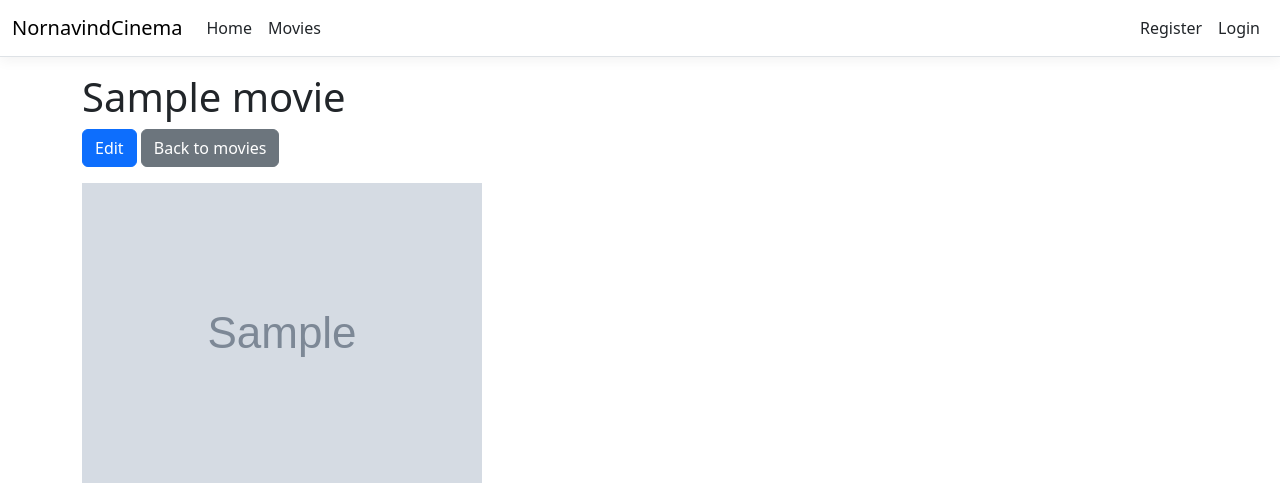
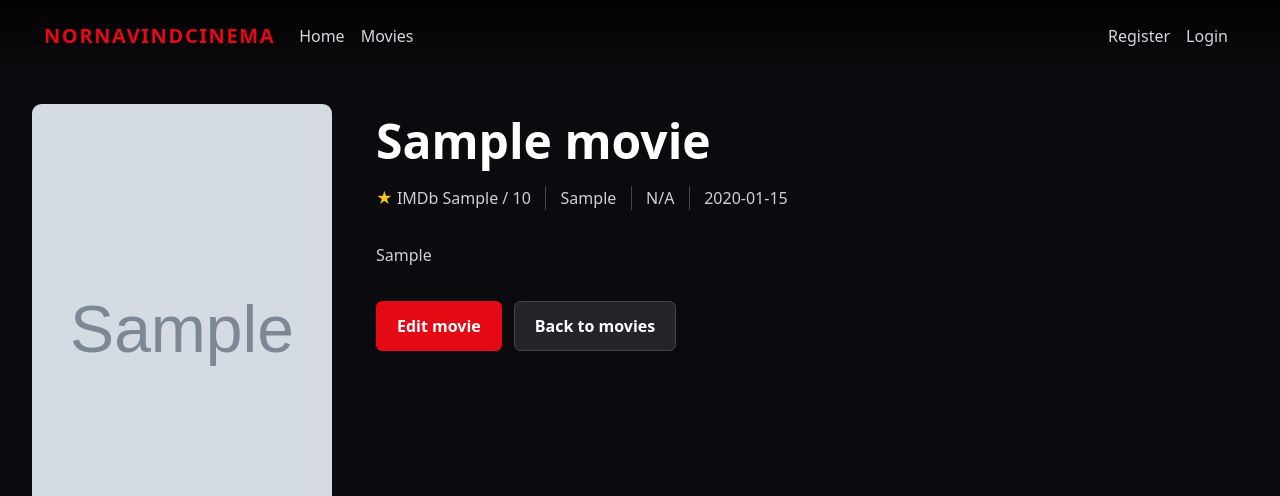
Before and after one commit to Himske/NornavindCinema, an ASP.NET Core app: page /Movies/Details/1 in a window 1280 px wide. Shown: the top 496 px of the page. Run offline with ASP.NET Core 8, Linux system fonts and the light colour scheme; tables that the repository leaves empty hold one stand-in row (values such as "Sample post"); grey boxes marked "Sample" are stand-in pictures; style sheets or scripts are compiled from the project's sources; some libraries are stand-ins or nearby versions.

Commit message:
Modified the movie details page.

```diff
--- a/Views/Movies/Details.cshtml
+++ b/Views/Movies/Details.cshtml
@@ -2,44 +2,82 @@
 
 @{
     ViewData["Title"] = Model.Title;
+    ViewData["Cinema"] = true;
+    ViewData["BodyClass"] = "cinema-body--details";
+
+    string Display(string? value) => string.IsNullOrWhiteSpace(value) || value.Trim().Equals("N/A", StringComparison.OrdinalIgnoreCase) ? "N/A" : value;
+    var genres = Model.Genres.Count > 0 ? string.Join(", ", Model.Genres) : "N/A";
+    var actors = Model.Actors.Count > 0 ? string.Join(", ", Model.Actors) : "N/A";
+    var hasPoster = Display(Model.Poster) != "N/A";
+    var hasBackdrop = Display(Model.Backdrop) != "N/A";
 }
 
-<h1>@Model.Title</h1>
-<div class="mb-3">
-    <a asp-action="Edit" asp-route-id="@Model.Id" class="btn btn-primary">Edit</a>
-    <a asp-action="Index" class="btn btn-secondary">Back to movies</a>
+@section Styles {
+    <link rel="stylesheet" href="~/css/movie-details.css" asp-append-version="true" />
+}
+
+<div class="movie-details">
+    <section class="movie-details__hero" aria-labelledby="movie-title">
+        <div class="movie-details__poster">
+            @if (hasPoster) {
+                <img src="@Model.Poster" alt="Poster for @Model.Title" />
+            }
+            else {
+                <span>Poster unavailable</span>
+            }
+        </div>
+        <div class="movie-details__summary">
+            <h1 id="movie-title">@Display(Model.Title)</h1>
+            <div class="movie-details__meta">
+                <span><span class="movie-details__star" aria-hidden="true">&#9733;</span> IMDb @Display(Model.ImdbRating) / 10</span>
+                <span>@Display(Model.Year)</span>
+                <span>@genres</span>
+                <span>@Display(Model.Runtime)</span>
+            </div>
+            <p class="movie-details__plot">@Display(Model.Plot)</p>
+            <div class="movie-details__actions">
+                <a asp-action="Edit" asp-route-id="@Model.Id" class="movie-details__button movie-details__button--primary">Edit movie</a>
+                <a asp-action="Index" class="movie-details__button movie-details__button--secondary">Back to movies</a>
+            </div>
+        </div>
+    </section>
+
+    <div class="movie-details__panels">
+        <section class="movie-details__panel" aria-labelledby="overview-title">
+            <h2 id="overview-title" class="movie-details__panel-heading">Overview</h2>
+            <dl class="movie-details__facts">
+                <div><dt>Director</dt><dd>@Display(Model.Director)</dd></div>
+                <div><dt>Writers</dt><dd>@Display(Model.Writer)</dd></div>
+                <div><dt>Stars</dt><dd>@actors</dd></div>
+                <div><dt>Release date</dt><dd>@(Model.Released?.ToString("D") ?? "N/A")</dd></div>
+                <div><dt>Language</dt><dd>@Display(Model.Language)</dd></div>
+                <div><dt>Box office</dt><dd>@Display(Model.BoxOffice)</dd></div>
+                <div><dt>Rated</dt><dd>@Display(Model.Rated)</dd></div>
+                <div><dt>Country</dt><dd>@Display(Model.Country)</dd></div>
+                <div><dt>Awards</dt><dd>@Display(Model.Awards)</dd></div>
+                <div><dt>Production</dt><dd>@Display(Model.Production)</dd></div>
+                <div><dt>Metascore</dt><dd>@Display(Model.Metascore)</dd></div>
+                <div><dt>IMDb ID</dt><dd>@Display(Model.ImdbId)</dd></div>
+            </dl>
+        </section>
+
+        <aside class="movie-details__panel movie-details__ratings" aria-labelledby="ratings-title">
+            <h2 id="ratings-title">Ratings</h2>
+            <p class="movie-details__score"><span class="movie-details__star" aria-hidden="true">&#9733;</span> @Display(Model.ImdbRating) <span>/ 10</span></p>
+            <p class="movie-details__votes">IMDb votes: @Display(Model.ImdbVotes)</p>
+            @if (Model.Ratings.Count > 0) {
+                <dl class="movie-details__rating-list">
+                    @foreach (var rating in Model.Ratings) {
+                        <div><dt>@Display(rating.Source)</dt><dd>@Display(rating.Value)</dd></div>
+                    }
+                </dl>
+            }
+        </aside>
+    </div>
+    @if (hasBackdrop) {
+        <section class="movie-details__backdrop" aria-labelledby="backdrop-title">
+            <h2 id="backdrop-title">Backdrop</h2>
+            <img src="@Model.Backdrop" alt="Backdrop for @Model.Title" />
+        </section>
+    }
 </div>
-@if (!string.IsNullOrWhiteSpace(Model.Poster)) {
-    <p><img src="@Model.Poster" alt="Poster for @Model.Title" class="img-fluid" style="max-height: 360px" /></p>
-}
-@if (!string.IsNullOrWhiteSpace(Model.Backdrop)) {
-    <p><img src="@Model.Backdrop" alt="Backdrop for @Model.Title" class="img-fluid" style="max-height: 360px" /></p>
-}
-<dl class="row">
-    <dt class="col-sm-3">Year</dt><dd class="col-sm-9">@Model.Year</dd>
-    <dt class="col-sm-3">Rated</dt><dd class="col-sm-9">@Model.Rated</dd>
-    <dt class="col-sm-3">Released</dt><dd class="col-sm-9">@(Model.Released?.ToString("d") ?? "N/A")</dd>
-    <dt class="col-sm-3">Runtime</dt><dd class="col-sm-9">@Model.Runtime</dd>
-    <dt class="col-sm-3">Genres</dt><dd class="col-sm-9">@string.Join(", ", Model.Genres)</dd>
-    <dt class="col-sm-3">Director</dt><dd class="col-sm-9">@Model.Director</dd>
-    <dt class="col-sm-3">Writer</dt><dd class="col-sm-9">@Model.Writer</dd>
-    <dt class="col-sm-3">Actors</dt><dd class="col-sm-9">@string.Join(", ", Model.Actors)</dd>
-    <dt class="col-sm-3">Plot</dt><dd class="col-sm-9">@Model.Plot</dd>
-    <dt class="col-sm-3">Language</dt><dd class="col-sm-9">@Model.Language</dd>
-    <dt class="col-sm-3">Country</dt><dd class="col-sm-9">@Model.Country</dd>
-    <dt class="col-sm-3">Awards</dt><dd class="col-sm-9">@Model.Awards</dd>
-    <dt class="col-sm-3">Metascore</dt><dd class="col-sm-9">@Model.Metascore</dd>
-    <dt class="col-sm-3">IMDb rating</dt><dd class="col-sm-9">@Model.ImdbRating</dd>
-    <dt class="col-sm-3">IMDb votes</dt><dd class="col-sm-9">@Model.ImdbVotes</dd>
-    <dt class="col-sm-3">IMDb ID</dt><dd class="col-sm-9">@Model.ImdbId</dd>
-    <dt class="col-sm-3">Box office</dt><dd class="col-sm-9">@Model.BoxOffice</dd>
-    <dt class="col-sm-3">Production</dt><dd class="col-sm-9">@Model.Production</dd>
-</dl>
-@if (Model.Ratings.Count > 0) {
-    <h2>Ratings</h2>
-    <ul>
-        @foreach (var rating in Model.Ratings) {
-            <li>@rating.Source: @rating.Value</li>
-        }
-    </ul>
-}
--- a/Views/Shared/_Layout.cshtml
+++ b/Views/Shared/_Layout.cshtml
@@ -17,8 +17,9 @@
     @if (cinema) {
         <link rel="stylesheet" href="~/css/home.css" asp-append-version="true" />
     }
+    @await RenderSectionAsync("Styles", required: false)
 </head>
-<body class="@(cinema ? "cinema-body" : null)">
+<body class="@(cinema ? "cinema-body" : null) @ViewData["BodyClass"]">
     <header class="@(cinema ? "cinema-header" : null)">
         <nav class="navbar navbar-expand-sm navbar-toggleable-sm @(cinema ? "navbar-dark cinema-nav" : "navbar-light bg-white border-bottom box-shadow mb-3")">
             <div class="container-fluid">
--- /dev/null
+++ b/wwwroot/css/movie-details.css
@@ -0,0 +1,242 @@
+.cinema-body--details .cinema-header {
+  position: relative;
+}
+
+.cinema-body--details .cinema-nav .nav-link[href="/"]::after {
+  display: none;
+}
+
+.movie-details {
+  max-width: 1280px;
+  margin: 0 auto;
+  padding: 2rem 2rem 4rem;
+}
+
+.movie-details__hero {
+  display: grid;
+  grid-template-columns: minmax(180px, 300px) minmax(0, 1fr);
+  gap: 2.75rem;
+  align-items: start;
+  margin-bottom: 2rem;
+}
+
+.movie-details__poster {
+  aspect-ratio: 2 / 3;
+  display: flex;
+  align-items: center;
+  justify-content: center;
+  overflow: hidden;
+  border-radius: 0.6rem;
+  background: #24242b;
+  color: #a9a9b3;
+  text-align: center;
+}
+
+.movie-details__poster img {
+  width: 100%;
+  height: 100%;
+  object-fit: cover;
+}
+
+.movie-details__summary {
+  padding-top: 0.5rem;
+}
+
+.movie-details__summary h1 {
+  margin: 0 0 1rem;
+  font-size: clamp(2rem, 4vw, 3rem);
+  font-weight: 800;
+  overflow-wrap: anywhere;
+}
+
+.movie-details__meta {
+  display: flex;
+  flex-wrap: wrap;
+  align-items: center;
+  gap: 0.5rem 0;
+  color: #cfcfd6;
+}
+
+.movie-details__meta > span {
+  padding: 0 0.9rem;
+  border-left: 1px solid #44444d;
+}
+
+.movie-details__meta > span:first-child {
+  padding-left: 0;
+  border-left: 0;
+}
+
+.movie-details__star {
+  color: #f5c518;
+}
+
+.movie-details__plot {
+  max-width: 42rem;
+  margin: 2rem 0;
+  color: #cfcfd6;
+  line-height: 1.7;
+}
+
+.movie-details__actions {
+  display: flex;
+  flex-wrap: wrap;
+  gap: 0.75rem;
+}
+
+.movie-details__button {
+  display: inline-flex;
+  align-items: center;
+  justify-content: center;
+  padding: 0.75rem 1.25rem;
+  border: 1px solid transparent;
+  border-radius: 0.4rem;
+  color: #fff;
+  font-weight: 700;
+  text-decoration: none;
+}
+
+.movie-details__button--primary {
+  background: #e50914;
+}
+
+.movie-details__button--primary:hover {
+  color: #fff;
+  background: #f6121d;
+}
+
+.movie-details__button--secondary {
+  border-color: #44444d;
+  background: #24242b;
+}
+
+.movie-details__button--secondary:hover {
+  color: #fff;
+  background: #33333c;
+}
+
+.movie-details__panels {
+  display: grid;
+  grid-template-columns: minmax(0, 2fr) minmax(250px, 1fr);
+  gap: 1.5rem;
+  align-items: start;
+}
+
+.movie-details__panel {
+  min-width: 0;
+  border: 1px solid #303038;
+  border-radius: 0.6rem;
+  background: #18181e;
+}
+
+.movie-details__panel-heading {
+  margin: 0;
+  padding: 1.2rem 1.5rem;
+  border-bottom: 2px solid #e50914;
+  font-size: 1.1rem;
+  font-weight: 700;
+}
+
+.movie-details__facts {
+  margin: 0;
+  padding: 0.25rem 1.5rem 1rem;
+}
+
+.movie-details__facts > div,
+.movie-details__rating-list > div {
+  display: grid;
+  grid-template-columns: minmax(100px, 1fr) minmax(0, 3fr);
+  gap: 1rem;
+  padding: 0.8rem 0;
+  border-bottom: 1px solid #303038;
+}
+
+.movie-details__facts > div:last-child,
+.movie-details__rating-list > div:last-child {
+  border-bottom: 0;
+}
+
+.movie-details__facts dt,
+.movie-details__rating-list dt {
+  color: #f0f0f2;
+  font-weight: 600;
+}
+
+.movie-details__facts dd,
+.movie-details__rating-list dd {
+  margin: 0;
+  color: #cfcfd6;
+  overflow-wrap: anywhere;
+}
+
+.movie-details__ratings {
+  padding: 1.5rem;
+}
+
+.movie-details__ratings h2,
+.movie-details__backdrop h2 {
+  margin: 0 0 1rem;
+  font-size: 1.1rem;
+  font-weight: 700;
+}
+
+.movie-details__score {
+  margin: 0;
+  font-size: 2.5rem;
+  font-weight: 700;
+  line-height: 1.2;
+}
+
+.movie-details__score > span:last-child {
+  color: #a9a9b3;
+  font-size: 1rem;
+  font-weight: 400;
+}
+
+.movie-details__votes {
+  margin: 0.5rem 0 1rem;
+  color: #a9a9b3;
+}
+
+.movie-details__rating-list {
+  margin: 0;
+}
+
+.movie-details__rating-list > div {
+  grid-template-columns: minmax(0, 1fr) auto;
+}
+
+.movie-details__backdrop {
+  margin-top: 2rem;
+}
+
+.movie-details__backdrop img {
+  display: block;
+  max-width: 100%;
+  max-height: 360px;
+  border-radius: 0.6rem;
+  object-fit: contain;
+}
+
+@media (max-width: 767px) {
+  .movie-details {
+    padding: 1.5rem 1.25rem 3rem;
+  }
+
+  .movie-details__hero {
+    grid-template-columns: minmax(0, 1fr);
+    gap: 1.5rem;
+  }
+
+  .movie-details__poster {
+    width: min(100%, 300px);
+  }
+
+  .movie-details__panels {
+    grid-template-columns: minmax(0, 1fr);
+  }
+
+  .movie-details__facts > div {
+    grid-template-columns: minmax(90px, 1fr) minmax(0, 2fr);
+  }
+}
```
